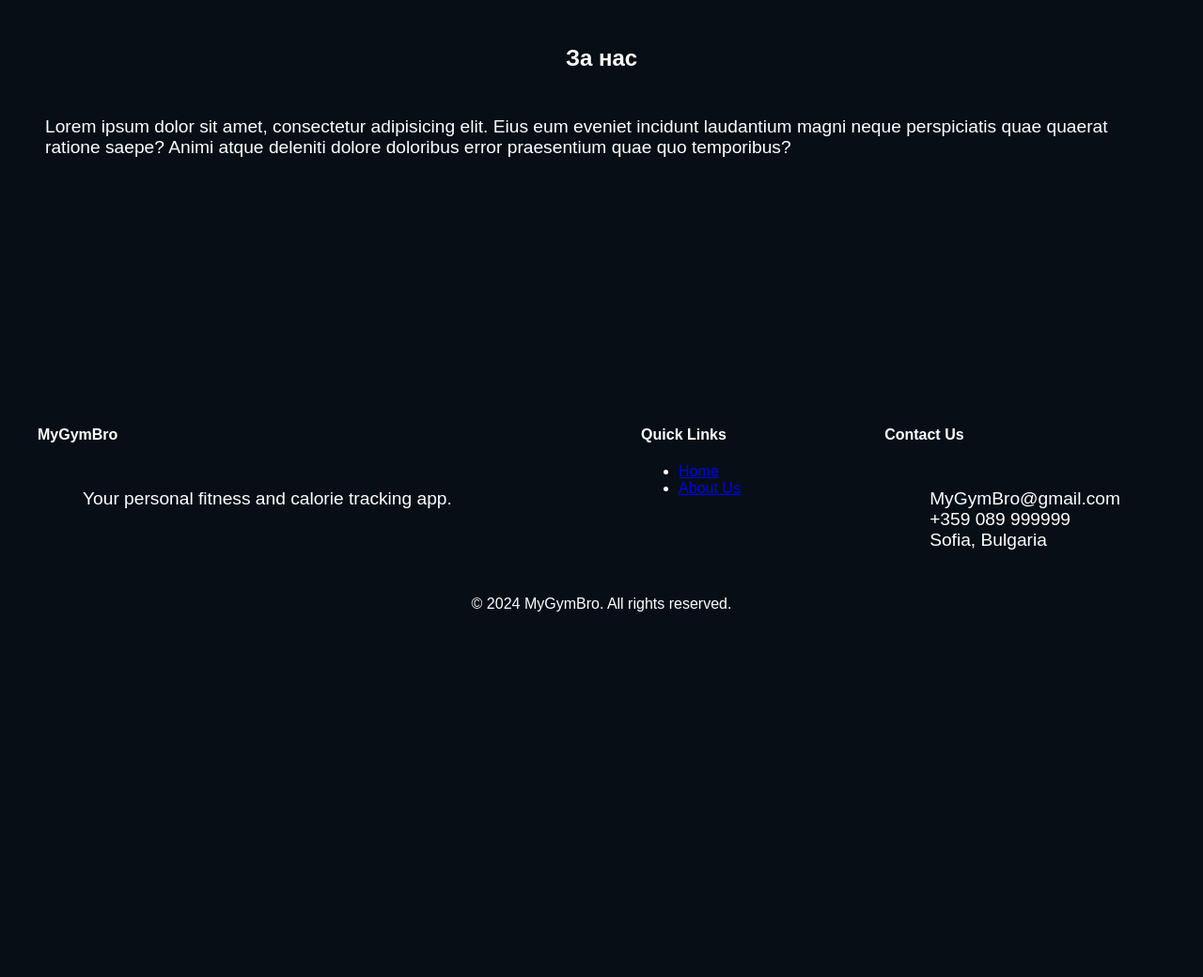
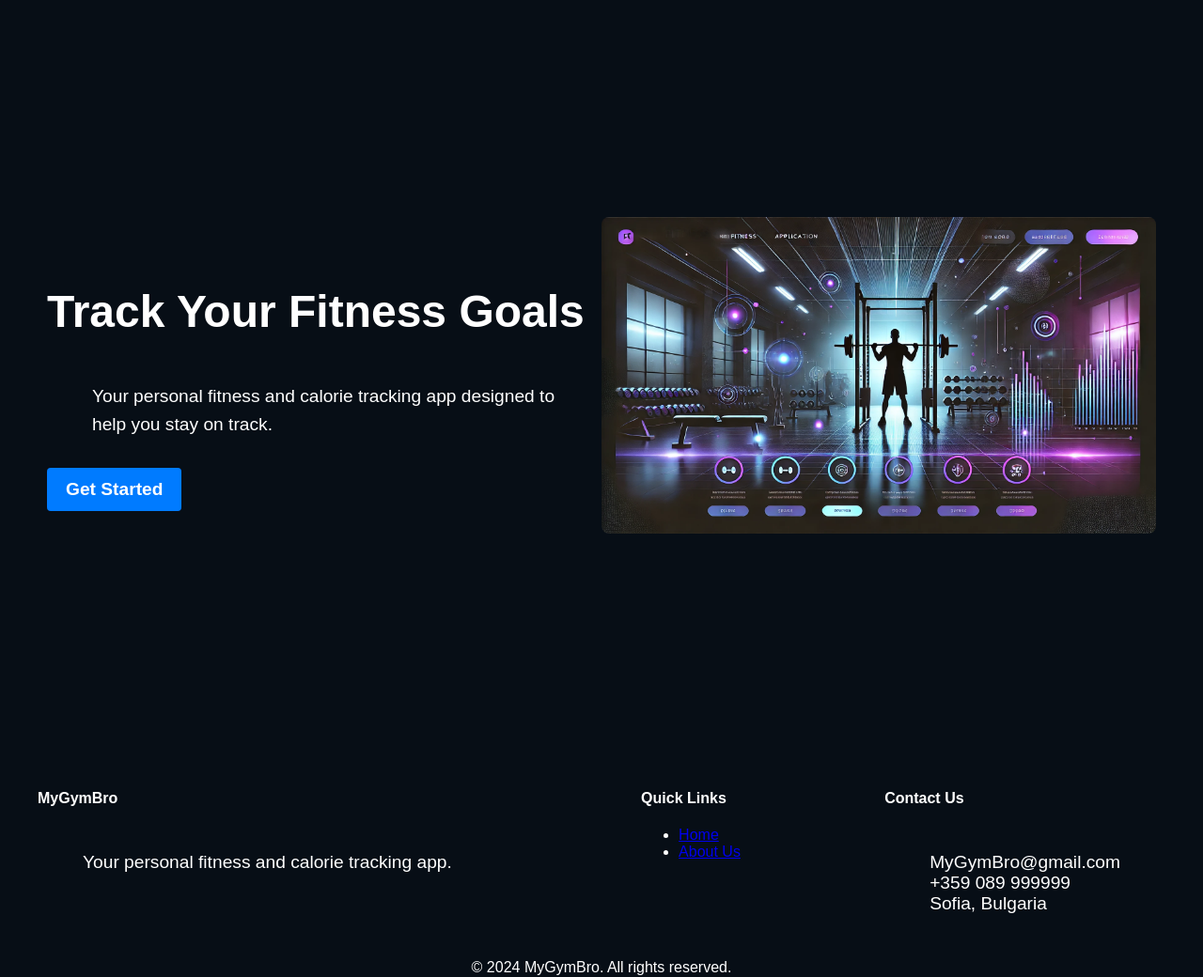
Before and after one commit to Plamen-Lazarov/Fitness_Tracker, a Django app: page / in a window 1280 px wide. Shown: the part 128-1168 px from the top of the page at 94% size. Before the commit the page ends 779 px from the top, so only its background shows below. Run offline with Django 5.2, Linux system fonts and the light colour scheme.

Commit message:
Added a hero-section on the home page

```diff
--- a/static/styles.css
+++ b/static/styles.css
@@ -167,3 +167,50 @@ button[type="submit"] {
 button[type="submit"]:hover {
     background-color: #0056b3;
 }
+
+.hero-section {
+    display: flex;
+    align-items: center;
+    justify-content: space-between;
+    padding: 50px;
+    background-color: #070e16;
+    color: white;
+    height: 100vh; /* Makes the section full screen */
+    box-sizing: border-box;
+}
+
+.hero-content {
+    flex: 1;
+    max-width: 50%; /* Limits text section width */
+}
+
+.hero-content h1 {
+    font-size: 3rem;
+    margin-bottom: 20px;
+}
+
+.hero-content p {
+    font-size: 1.2rem;
+    margin-bottom: 30px;
+    line-height: 1.6;
+}
+
+.hero-content .custom-btn {
+    font-size: 1.2rem;
+    padding: 12px 20px;
+    text-decoration: none;
+}
+
+.hero-image {
+    flex: 1;
+    display: flex;
+    justify-content: center;
+    align-items: center;
+    max-width: 50%;
+}
+
+.hero-image img {
+    max-width: 100%;
+    height: auto;
+    border-radius: 8px;
+}
--- a/templates/common/base.html
+++ b/templates/common/base.html
@@ -9,8 +9,11 @@
 
 </head>
     <header class="logo">
+    <a href="{% url 'home' %}" style="text-decoration: none; color: inherit;">
         <h1>MyFitnessBro</h1>
+    </a>
     </header>
+
 <body>
 {% include 'common/nav.html' %}
 
--- a/templates/common/home.html
+++ b/templates/common/home.html
@@ -1,12 +1,16 @@
 {% extends 'common/base.html' %}
+{% load static %}
 {% block content %}
     <section id="about-us">
-        <h2 class="home-about-us">За нас</h2>
-        <p>
-            Lorem
-            ipsum dolor sit amet, consectetur adipisicing elit. Eius eum eveniet incidunt
-            laudantium magni neque perspiciatis quae quaerat ratione saepe? Animi atque deleniti
-            dolore doloribus error praesentium quae quo temporibus?
-        </p>
+        <section class="hero-section">
+            <div class="hero-content">
+                <h1>Track Your Fitness Goals</h1>
+                <p>Your personal fitness and calorie tracking app designed to help you stay on track.</p>
+                <a href="{% url 'login' %}" class="custom-btn primary-btn">Get Started</a>
+            </div>
+            <div class="hero-image">
+                <img src="{% static 'media/common/png1.png' %}" alt="Fitness Hero Image">
+            </div>
+        </section>
     </section>
 {% endblock %}
```
Also changed, not shown: static/media/common/png1.png (added).
